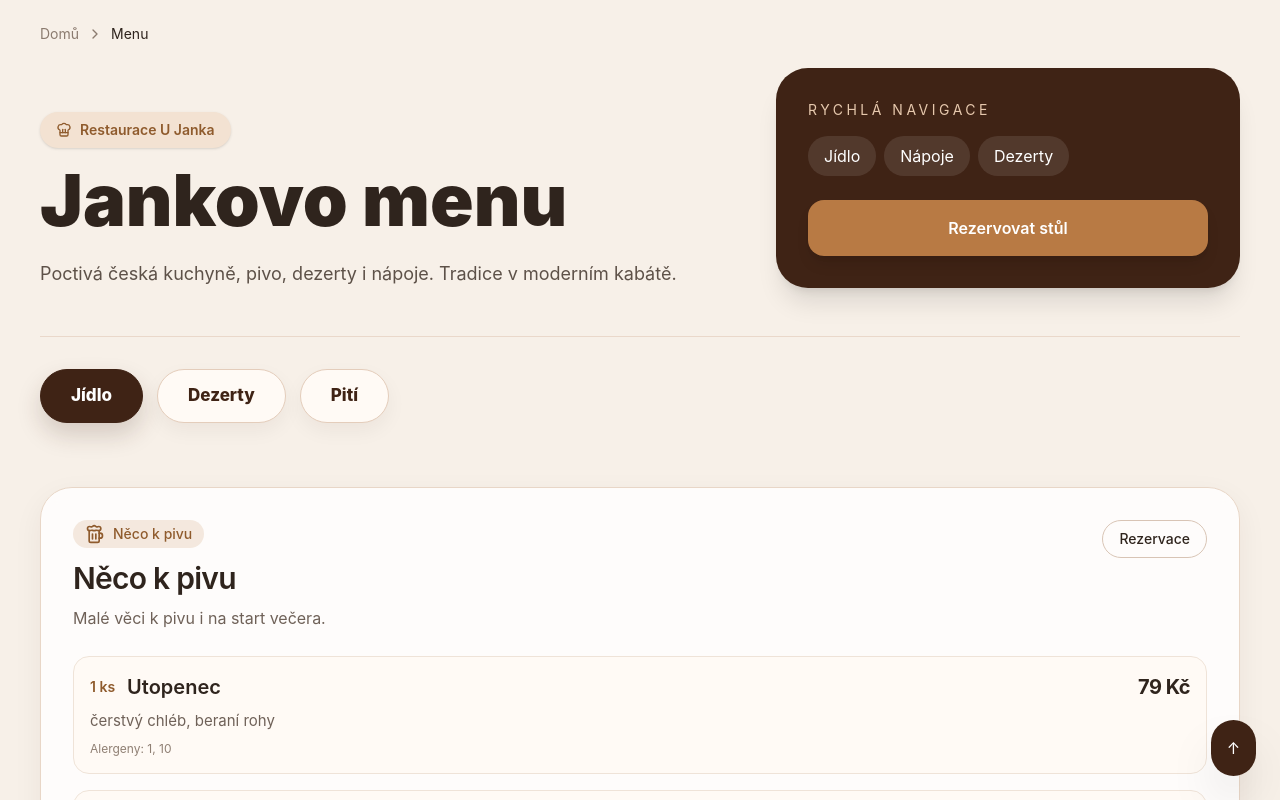
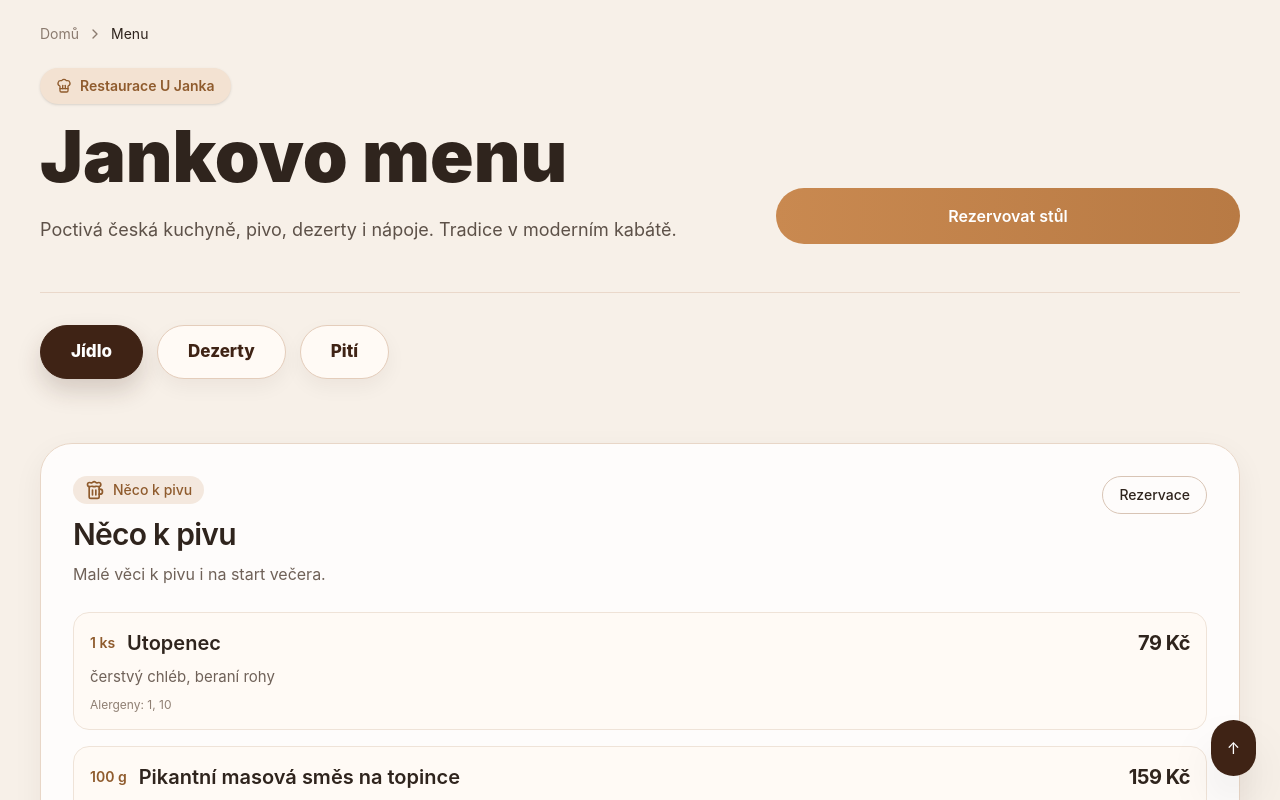
Before and after one commit to Wizaaaa/wap-projekt, a React (Vite) app in the folder client/: page /menu in a window 1280 px wide. Shown: the top 800 px of the page. Built offline with nearby package versions, Linux system fonts and the light colour scheme.

Commit message:
odtstranění rychlé navigace v menu

```diff
--- a/client/src/pages/Menu/Menu.tsx
+++ b/client/src/pages/Menu/Menu.tsx
@@ -277,15 +277,12 @@ export default function Menu() {
                         </p>
                     </div>
 
-                    <div className="rounded-4xl bg-[#3f2315] p-6 text-white md:p-8 shadow-xl">
-                        <div className="mb-4 text-sm uppercase tracking-[0.25em] text-[#e6c8ad] ">Rychlá navigace</div>
-                        <div className="flex flex-wrap gap-2">
-                            <button onClick={() => document.getElementById("k-pivu")?.scrollIntoView({ behavior: "smooth" })} className="rounded-full bg-white/10 px-4 py-2 hover:bg-white hover:text-[#3f2315] transition">Jídlo</button>
-                            <button onClick={() => document.getElementById("tocene-pivo")?.scrollIntoView({ behavior: "smooth" })} className="rounded-full bg-white/10 px-4 py-2 hover:bg-white hover:text-[#3f2315] transition">Nápoje</button>
-                            <button onClick={() => document.getElementById("sladke")?.scrollIntoView({ behavior: "smooth" })} className="rounded-full bg-white/10 px-4 py-2 hover:bg-white hover:text-[#3f2315] transition">Dezerty</button>
-                        </div>
-                        <Link to="/kontakt" className="mt-6 block w-full rounded-2xl bg-[#b87a44] py-4 text-center font-semibold hover:bg-[#c98950] transition shadow-lg">Rezervovat stůl</Link>
-                    </div>
+                    <Link
+                        to="/kontakt"
+                        className="mt-6 inline-flex items-center justify-center rounded-full bg-gradient-to-r from-[#c98950] to-[#b87a44] px-8 py-4 text-center font-semibold text-white transition-all duration-300 hover:-translate-y-1 hover:scale-[1.02] hover:shadow-[0_10px_30px_rgba(201,137,80,0.35)]"
+                    >
+                        Rezervovat stůl
+                    </Link>
                 </div>
 
                 <div className="menu-tabs mt-12 border-t border-[#ead8ca] pt-8">
```
